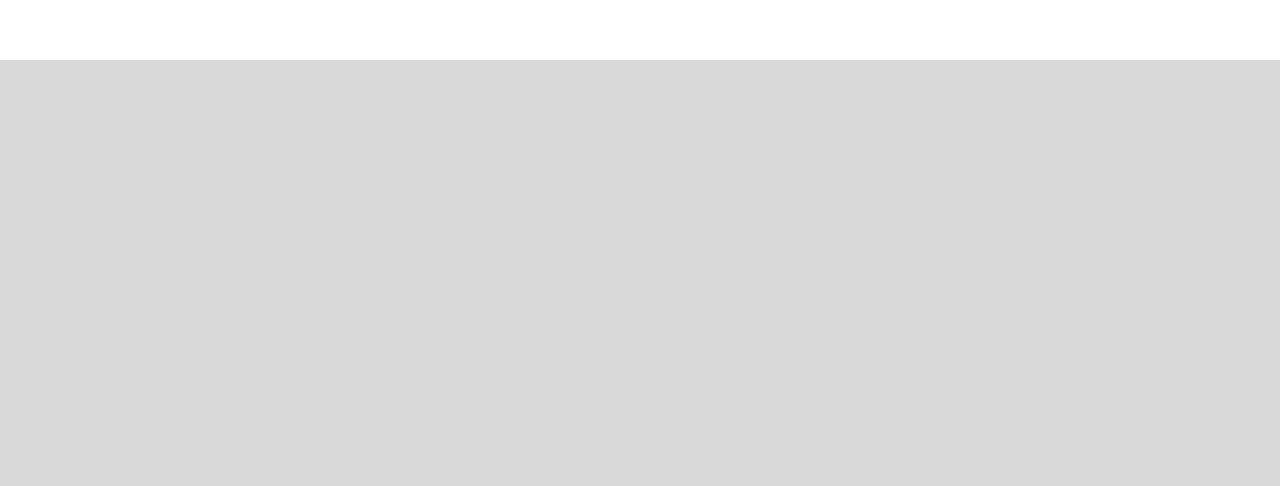
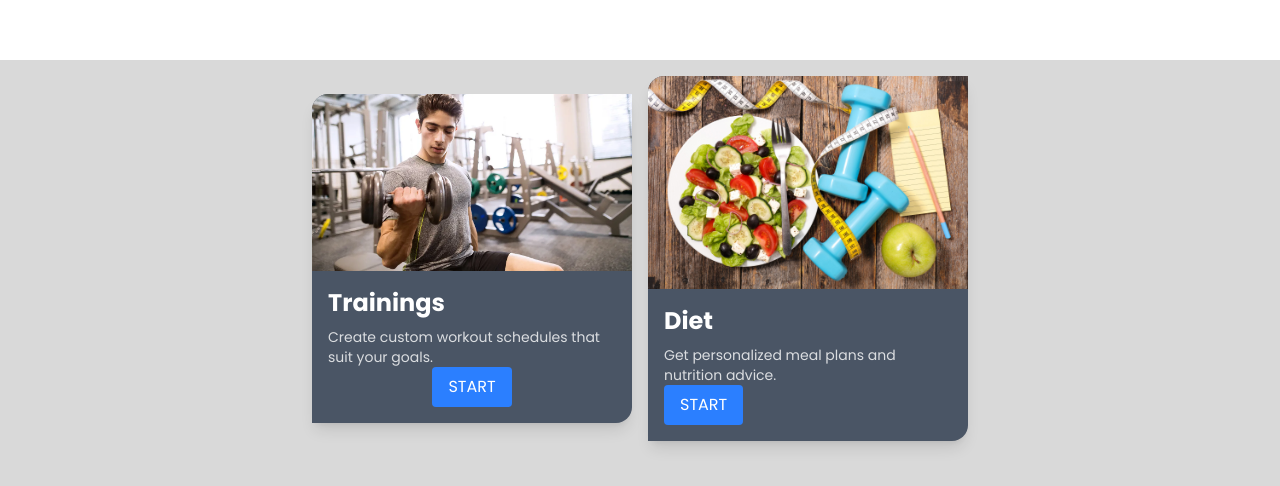
Before and after one commit to Patolll/Fitness-planner, a website built with Vite: page index.html in a window 1280 px wide. Shown: the part 740-1226 px from the top of the page. Built offline with nearby package versions, Linux system fonts and the light colour scheme.

Commit message:
box first look

```diff
--- a/index.html
+++ b/index.html
@@ -92,7 +92,44 @@
       </div>
 
       <!-- main content -->
-      <main class="h-screen bg-[#d9d9d9]"></main>
+      <main class="h-screen bg-[#d9d9d9]">
+        <div
+          class="boxes flex flex-col lg:flex-row items-center justify-center gap-4 p-4"
+        >
+          <div
+            class="trainings-box w-80 shadow-lg bg-gray-600 rounded-br-2xl rounded-tl-2xl"
+          >
+            <img
+              src="/img/trainings.jpg"
+              class="rounded-tl-2xl"
+              alt="Training photo"
+            />
+            <div class="p-4 text-white flex flex-col items-center">
+              <h2 class="text-2xl font-bold mb-2 self-start">Trainings</h2>
+              <p class="text-sm opacity-80">
+                Create custom workout schedules that suit your goals.
+              </p>
+              <button class="bg-blue-500 text-white py-2 px-4 rounded">
+                START
+              </button>
+            </div>
+          </div>
+          <div
+            class="diet-box w-80 shadow-lg bg-gray-600 rounded-br-2xl rounded-tl-2xl"
+          >
+            <img src="/img/diet2.jpg" class="rounded-tl-2xl" alt="Diet photo" />
+            <div class="p-4 text-white">
+              <h2 class="text-2xl font-bold mb-2">Diet</h2>
+              <p class="text-sm opacity-80">
+                Get personalized meal plans and nutrition advice.
+              </p>
+              <button class="bg-blue-500 text-white py-2 px-4 rounded">
+                START
+              </button>
+            </div>
+          </div>
+        </div>
+      </main>
 
       <!-- aside -->
       <aside
```
Also changed, not shown: img/diet.jpg (added), img/diet2.jpg (added), img/trainings.jpg (added), pages/diets.html (added), pages/trainings.html (added).
